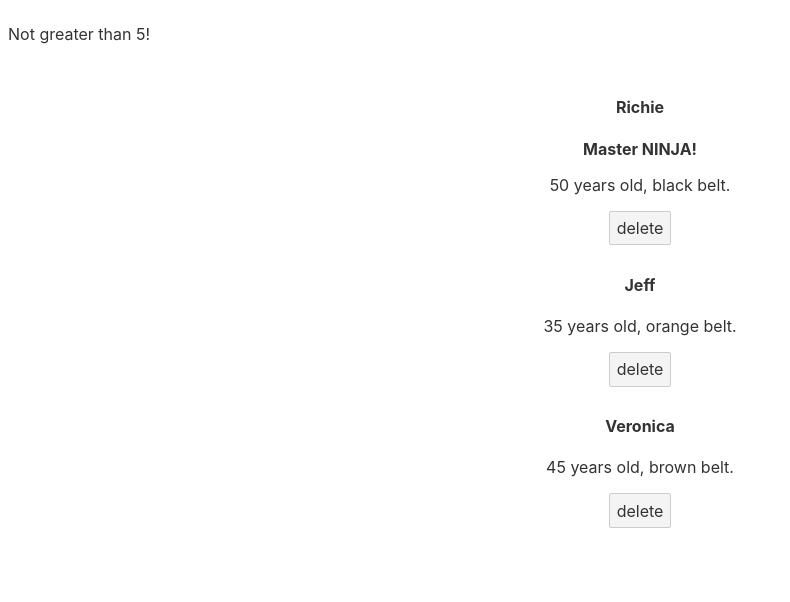
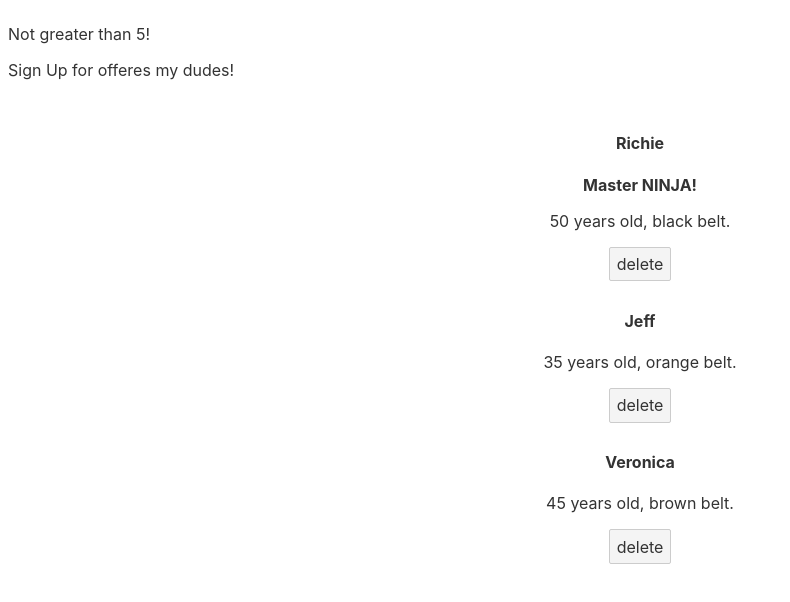
Before and after one commit to RHaddlesey/SvelteTutorials, a Svelte app in the folder svelte-app/: page / in a window 1280 px wide. Shown: the top 602 px of the page, without its empty margins (0-790 px from the left). Built offline with nearby package versions, Linux system fonts and the light colour scheme.

Commit message:
import a Modal and conditionally show it

```diff
--- a/svelte-app/src/App.svelte
+++ b/svelte-app/src/App.svelte
@@ -1,4 +1,6 @@
 <script>
+  import Modal from './Modal.svelte';
+
   let people = [
     { name: "Richie", beltColour: "black", age: 50, id: 1 },
     { name: "Jeff", beltColour: "orange", age: 35, id: 2 },
@@ -23,6 +25,7 @@
 <p>Not greater than 5!</p>
 {/if}
 
+<Modal />
 <main>
   {#each people as person (person.id)}
   <!-- this adds a key into the array -->
--- /dev/null
+++ b/svelte-app/src/Modal.svelte
@@ -0,0 +1,16 @@
+<script>
+  let showModal = true;
+</script>
+
+<style>
+
+</style>
+
+{#if showModal}
+<div class="backdrop">
+  <div class="modal">
+    <p>Sign Up for offeres my dudes!</p>
+  </div>
+
+</div>
+{/if}
```
